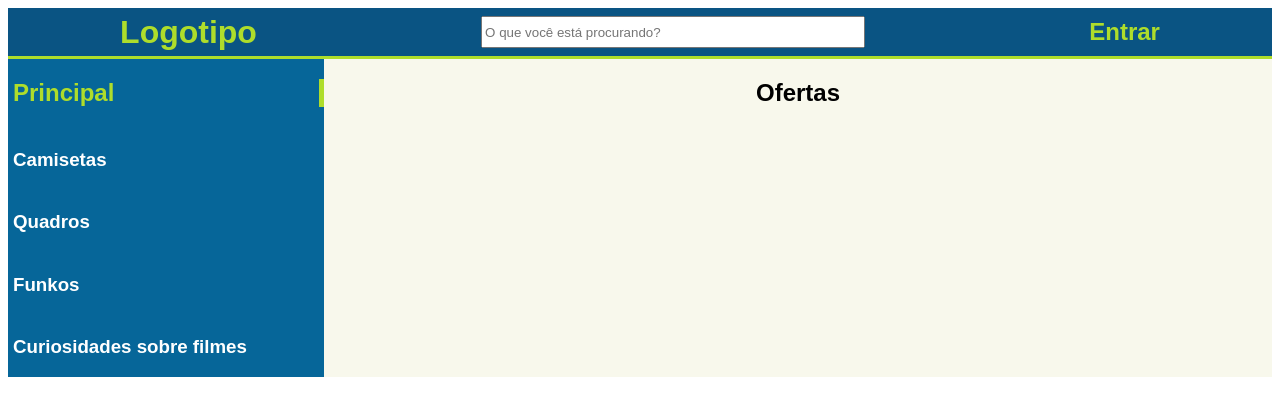
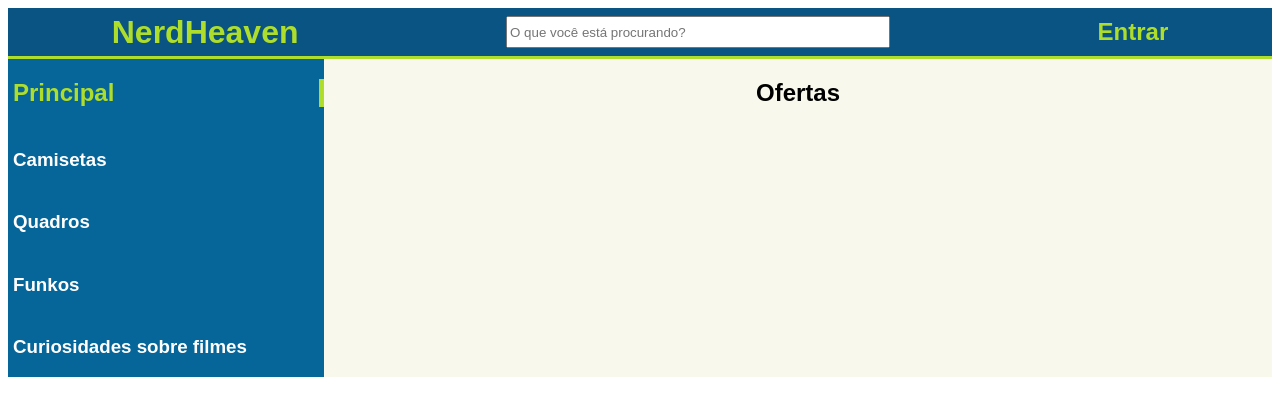
Before and after one commit to pedrodumbledore/TrabalhoCSS, a plain HTML site: page index.html in a window 1280 px wide. Drawn offline with Linux system fonts and the light colour scheme.

Commit message:
Update index.html

```diff
--- a/index.html
+++ b/index.html
@@ -4,13 +4,13 @@
     <meta charset="UTF-8">
     <meta http-equiv="X-UA-Compatible" content="IE=edge">
     <meta name="viewport" content="width=device-width, initial-scale=1.0">
-    <title>Nome a definir</title>
+    <title>NerdHeaven</title>
     <link rel="stylesheet" href="style.css">
 </head>
 <body>
     <div class="container">
         <header>
-            <h1 class="textheader">Logotipo</h1>
+            <h1 class="textheader logo">NerdHeaven</h1>
             <input type="text" class="pesquisa" placeholder="O que você está procurando?">
             <h2 class="textheader">Entrar</h2>
         </header>
```
